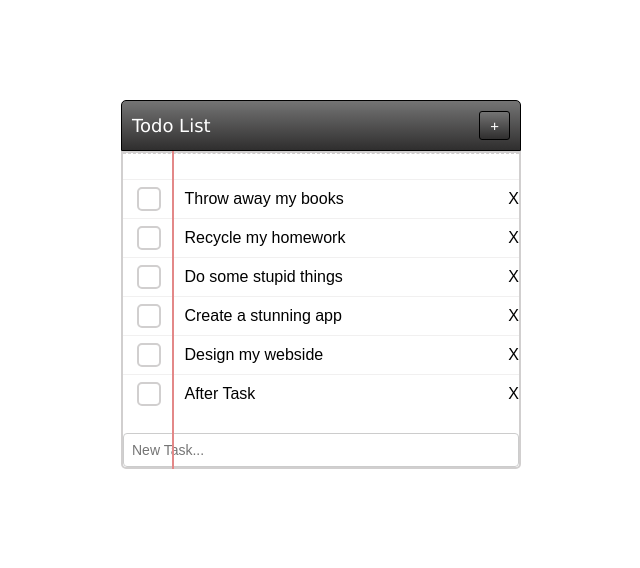
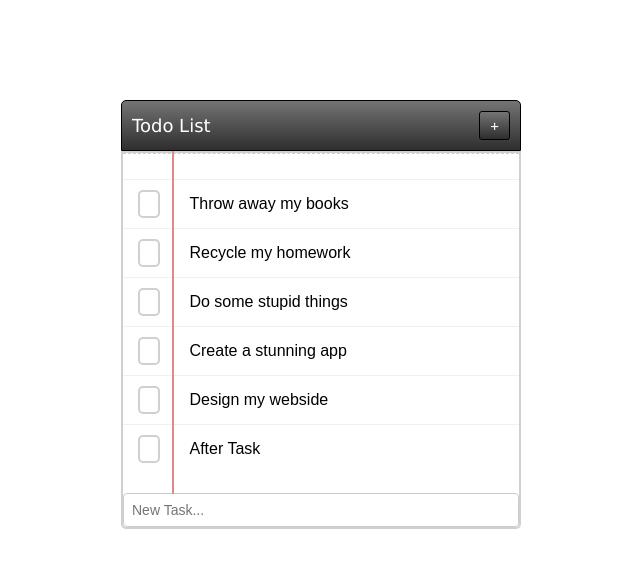
Before and after one commit to BaudraccoA/Trabajo-Final-Integrador-React-master, a React (Vite) app: page / in a window 1280 px wide. Shown: the top 568 px of the page, without its empty margins (319-959 px from the left). Built offline with nearby package versions, Linux system fonts and the light colour scheme; a web font is replaced by a local one.

Commit message:
hoy trabaje con el componente taskitem al cual se le agrego eventos a la lista de tareas: tilde y cruz ademas se agrego input al final de la lista

```diff
--- a/src/Components/Task/TaskItem.css
+++ b/src/Components/Task/TaskItem.css
@@ -0,0 +1,18 @@
+.tarea-tick {
+    color: #a2ba58; /* Color verde para el tilde */
+    font-size: 20px;
+    display: none;
+  }
+
+  .task-row.completed .tarea-tick {
+    display: inline-block;
+  }
+
+  .completed-task {
+    color: #aaa; /* Gris suave para texto bloqueado */
+    pointer-events:none; /* Evita acciones del mouse en elementos bloqueados */
+  }
+
+  .tarea-x{
+    color: rgb(219, 109, 109);
+  }
--- a/src/Components/Task/TaskItem.jsx
+++ b/src/Components/Task/TaskItem.jsx
@@ -1,18 +1,29 @@
-import React, { useState } from 'react';
-import './TaskItem.css';
+import React, { useState, useEffect } from 'react';
+import './TaskItem.css'
 
 const TaskItem = ({ task, onTaskComplete, onDeleteTask, onEditTask }) => {
   const [isEditing, setIsEditing] = useState(false);
   const [editedDescription, setEditedDescription] = useState(task.description);
+  const [blockClick, setBlockClick] = useState(false);
+  const [isChecked, setIsChecked] = useState(null);
+
+  useEffect(() => {
+    // Actualizar el estado isChecked cuando cambia la propiedad task.completed
+    setIsChecked(task.completed);
+  }, [task.completed]);
 
   const handleComplete = () => {
-    onTaskComplete(task.id, !task.completed);
+    if (!blockClick) {
+      setIsChecked(isChecked === null ? true : !isChecked);
+      onTaskComplete(task.id, isChecked === null ? true : !isChecked);
+    }
   };
 
   const handleEdit = () => {
+    if (!blockClick) {
       setIsEditing(true);
-    // Set el valor inicial del campo de edición al valor actual de la tarea
       setEditedDescription(task.description);
+    }
   };
 
   const handleInputChange = (e) => {
@@ -20,31 +31,35 @@ import './TaskItem.css';
   };
 
   const handleSaveEdit = () => {
-     // Guardar cambios al presionar el botón "+"
+    if (!blockClick) {
       onEditTask(task.id, editedDescription);
       setIsEditing(false);
+    }
   };
 
   const handleBlur = () => {
-    // Guardar cambios al hacer clic fuera del campo de edición
-    handleSaveEdit();
-  };
-
-  const handleKeyDown = (e) => {
-    // Guardar cambios al presionar "Enter"
-    if (e.key === 'Enter') {
+    if (!blockClick) {
       handleSaveEdit();
     }
   };
 
+  const handleKeyDown = (e) => {
+    if (!blockClick && e.key === 'Enter') {
+      handleSaveEdit();
+    }
+  };
 
   return (
-   <div className={`task-row ${task.completed ? 'completed' : ''}`}>
+    <div className={`task-row ${isChecked === true ? 'completed' : ''}`} onClick={() => setBlockClick(!blockClick)}>
       <div className="left-column">
-        <div className="event-square" onClick={handleComplete}></div>
+        <div className="event-square" onClick={handleComplete}>
+          <span className={isChecked === true ? 'tarea-tick' : isChecked === false ? 'tarea-x' : ''}>
+            {isChecked === true ? '✔' : isChecked === false ? '✖' : ''}
+          </span>
+        </div>
       </div>
       <div className="right-column">
-        { isEditing ? (
+        {isEditing ? (
           <>
             <input
               type="text"
@@ -53,15 +68,13 @@ import './TaskItem.css';
               onBlur={handleBlur}
               onKeyDown={handleKeyDown}
             />
-
           </>
         ) : (
           <div onClick={handleEdit}>{task.description}</div>
-
         )}
       </div>
       <div className="delete-button" onClick={() => onDeleteTask(task.id)}>
-        X
+        {/*se puede agregar x para eliminar la tarea*/}
       </div>
     </div>
   );
--- a/src/Components/Task/TaskList.css
+++ b/src/Components/Task/TaskList.css
@@ -15,12 +15,14 @@ body {
   .vertical-line {
     position: absolute;
     top: 0;
-    bottom: 0;
+    bottom: 35px;
     left: 13%;
     transform: translateX(-50%);
     width: 2px;
     background-color: #e38888;
+    margin-right: 20px; /* Ajusta este valor según sea necesario */
   }
+
 
   .folder-sheet {
     border: 2px solid #d1cfcf;
@@ -48,8 +50,8 @@ body {
   }
 
   .event-square {
-    width: 20px;
-    height: 20px;
+    width: 18px;
+    height: 24px;
     background-color: #ffffff; /* Color del cuadrado */
     border-radius: 5px;
     cursor: pointer;
@@ -58,5 +60,13 @@ body {
 
   .right-column {
     flex: 1;
-    padding: 10px; /* Espaciado para la descripción de la tarea */
+    padding: 15px; /* Espaciado para la descripción de la tarea */
   }
+
+  .new-task-input-bottom{
+    text-align: center;
+    margin-top: 6px;
+    font-size: 14px;
+    color:#9b97a3;
+
+  }
```
Lines whose indentation alone changed are shown as unchanged.
